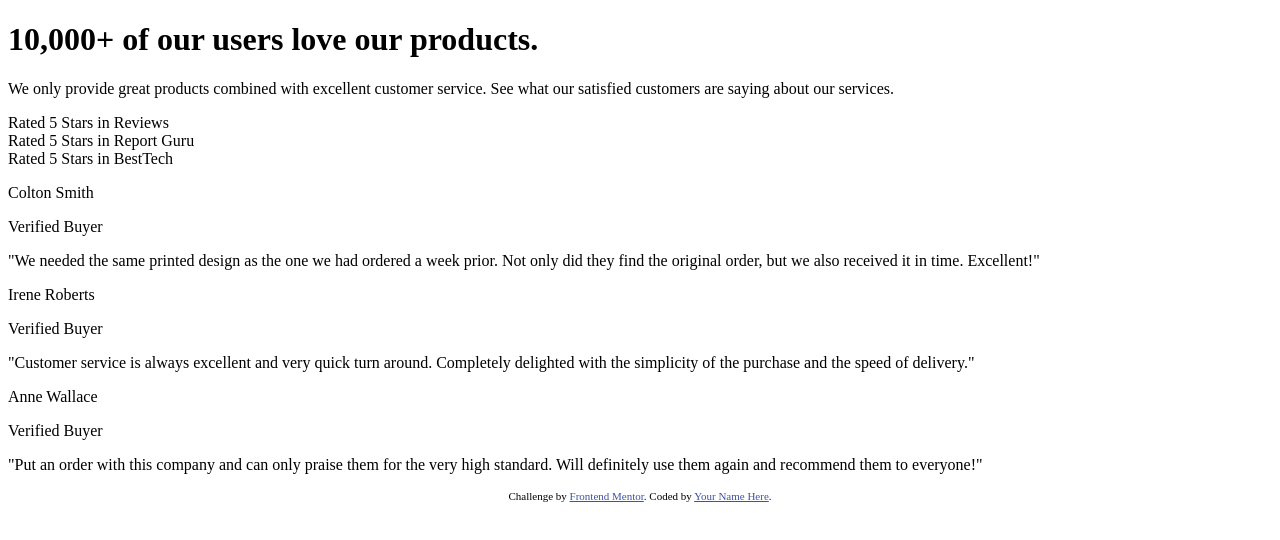
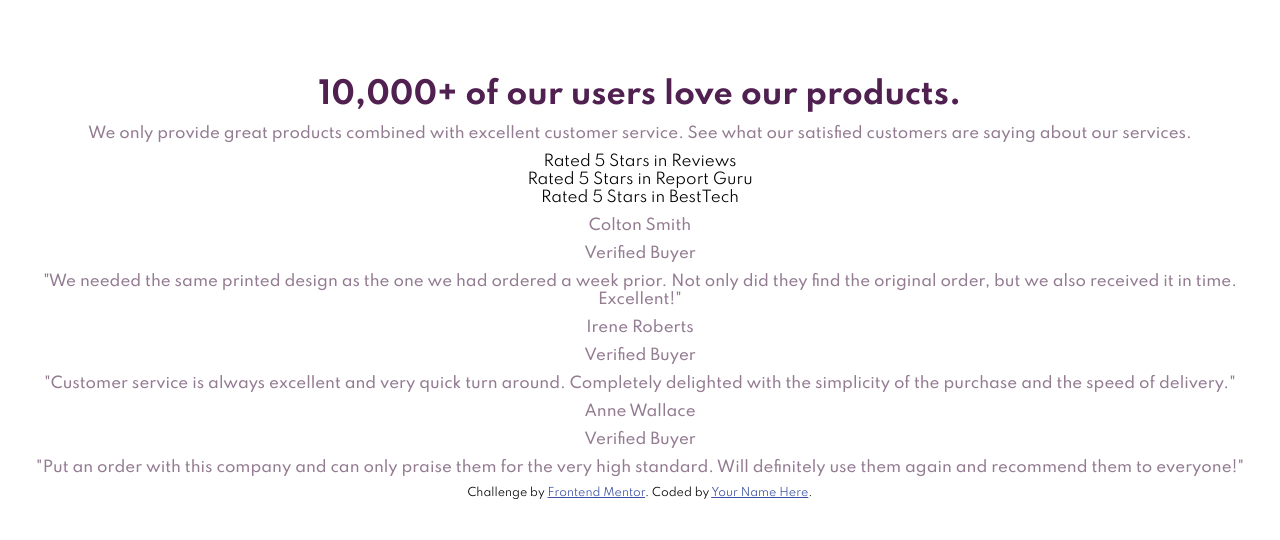
Before and after one commit to koreynichols/social-proof-section, a plain HTML site: page index.html in a window 1280 px wide. Drawn offline with Linux system fonts and the light colour scheme.

Commit message:
working on styling

```diff
--- a/index.html
+++ b/index.html
@@ -13,17 +13,9 @@
     />
 
     <title>Frontend Mentor | Social proof section</title>
+    <link rel="stylesheet" href="style.css">
+    <link rel="stylesheet" href="https://fonts.googleapis.com/css?family=Spartan:400,500,700">
 
-    <!-- Feel free to remove these styles or customise in your own stylesheet 👍 -->
-    <style>
-      .attribution {
-        font-size: 11px;
-        text-align: center;
-      }
-      .attribution a {
-        color: hsl(228, 45%, 44%);
-      }
-    </style>
   </head>
   <body>
     <h1>10,000+ of our users love our products.</h1>
--- /dev/null
+++ b/style.css
@@ -0,0 +1,27 @@
+.attribution {
+    font-size: 11px;
+    text-align: center;
+}
+.attribution a {
+    color: hsl(228, 45%, 44%);
+}
+
+body {
+    text-align: center;
+    font-family: 'Spartan';
+    font-size: 15px;
+}
+
+h1 {
+    font-weight: 700;
+    color: hsl(300, 43%, 22%);
+    line-height: 1em;
+    letter-spacing: 0px;
+    margin: 80px 25px 15px;
+}
+
+p {
+    color: hsl(303, 10%, 53%);
+    font-weight: 500;
+    margin: 10px;
+}
```
